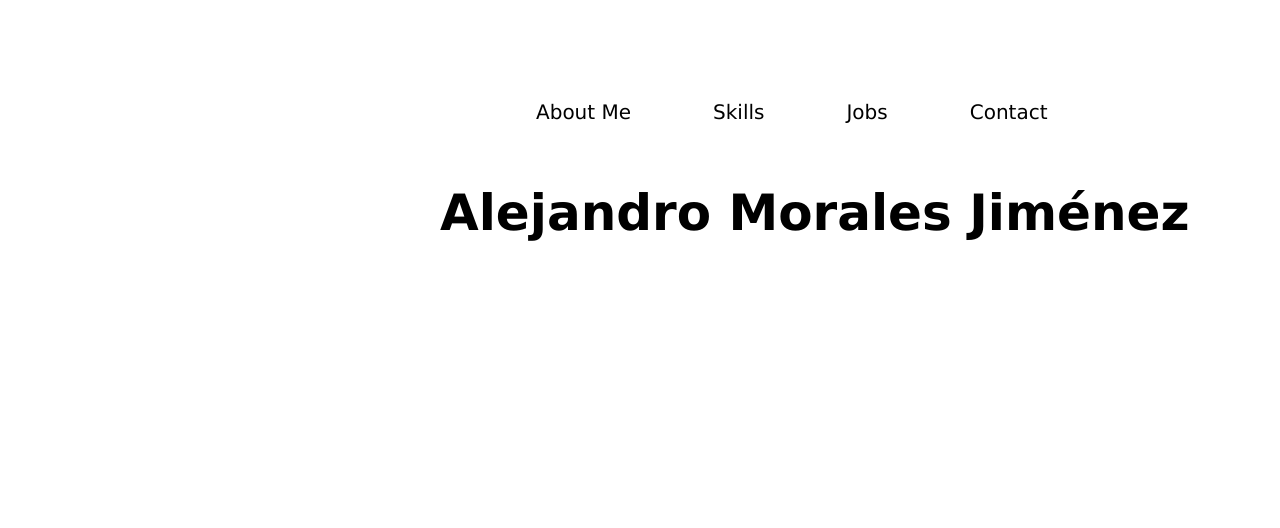
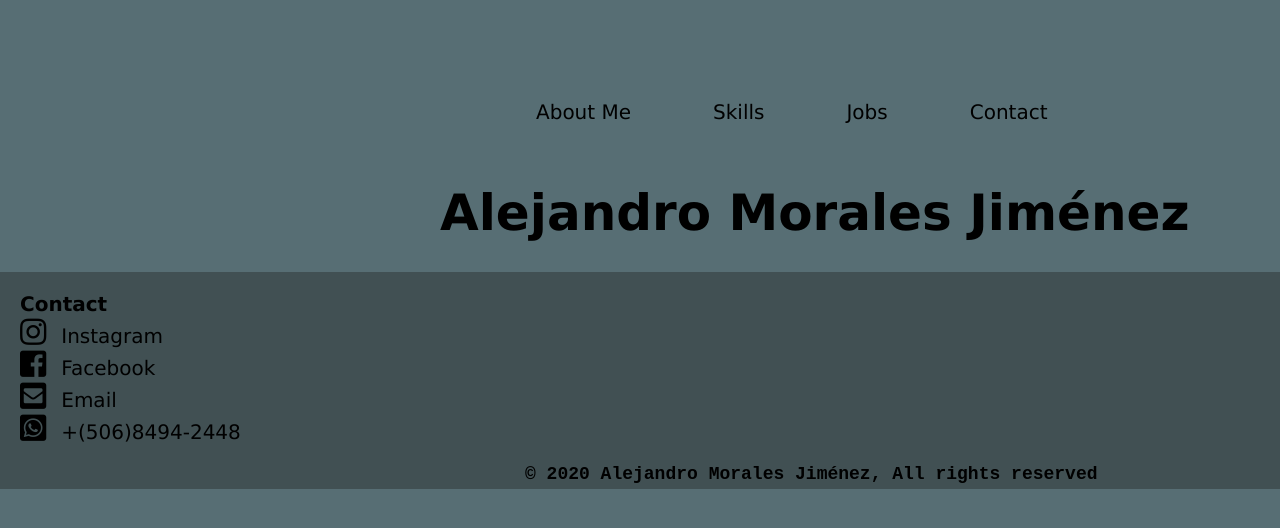
Before and after one commit to ale2206/Portafolio, a plain HTML site: page index.html in a window 1280 px wide. Drawn offline with Linux system fonts and the light colour scheme.

Commit message:
Portafolio

```diff
--- a/CSS/style.css
+++ b/CSS/style.css
@@ -1,8 +1,11 @@
 *{
     margin: 0;
     padding: 0;
-    /*background-color: rgb(87, 110, 116);*/
     font-family: 'Lucida Sans', 'Lucida Sans Regular', 'Lucida Grande', 'Lucida Sans Unicode', Geneva, Verdana, sans-serif;
+}
+
+body{
+    background-color: rgb(87, 110, 116);
 }
 
 .header{
@@ -10,6 +13,7 @@
     align-items: center;
     margin-left: 265px;
     margin-top: 100px;
+    margin-bottom: 30px;
 }
 
 .header--nav{
@@ -34,6 +38,7 @@
     border-color: transparent;
     color: black;
     text-decoration: none;
+    border-radius: 5px;
 }
 
 .nav__link:hover{
@@ -47,3 +52,58 @@
     margin-left: 175px;
     font-size: 50px;
 }
+
+.footer{
+    margin-top: 30px;
+    background: rgb(65, 80, 83);;
+}
+
+.footer__title{
+    font-size: 20px;
+    padding-left: 20px;
+    padding-top: 20px;
+}
+
+.footer__list{
+    list-style: none;
+    margin-left: 20px;
+}
+
+.footer__item{
+    align-items: center;
+    margin-top: 1px
+}
+
+.footer__item i{
+    font-size: 30px;
+    margin-right: 10px
+}
+
+.footer__item i:hover{
+    color: rgb(37, 37, 37);
+}
+
+.footer__link{
+    text-decoration: none;
+    font-size: 20px;
+    color: black;
+    padding: 4px;
+    border: 1px solid;
+    border-color: transparent;
+    border-radius: 5px;
+}
+
+.footer__link:hover{
+    background: rgb(180, 180, 180);
+    color: white;
+    border-color: rgb(172, 164, 164);
+}
+
+.footer__rights{
+    margin-top: 20px;
+    margin-left: 525px;
+    font-family: monospace;
+    font-size: 18px;
+    font-weight: bold;
+    padding-bottom: 5px;
+}
--- a/index.html
+++ b/index.html
@@ -14,13 +14,20 @@
                 <li class="nav__item"><a class="nav__link" href="">About Me</a></li>
                 <li class="nav__item"><a class="nav__link" href="">Skills</a></li>
                 <li class="nav__item"><a class="nav__link" href="">Jobs</a></li>
-                <li class="nav__item"><a class="nav__link" href="">Contact</a></li>
+                <li class="nav__item"><a class="nav__link" href="#4">Contact</a></li>
             </ul>
         </nav>
         <h1 class="header__name">Alejandro Morales Jiménez</h1>
     </header>
-    <footer>
-
+    <footer class="footer" id="4">
+        <h2 class="footer__title">Contact</h2>
+        <ul class="footer__list">
+            <li class="footer__item"><i class="fab fa-instagram"></i><a class="footer__link" href="">Instagram</a></li>
+            <li class="footer__item"><i class="fab fa-facebook-square"></i><a class="footer__link" href="">Facebook</a></li>
+            <li class="footer__item"><i class="fas fa-envelope-square"></i><a class="footer__link" href="">Email</a></li>
+            <li class="footer__item"><i class="fab fa-whatsapp-square"></i><samp class="footer__link">+(506)8494-2448</samp></li>
+        </ul>
+        <p class="footer__rights">© 2020 Alejandro Morales Jiménez, All rights reserved</p>
     </footer>
 </body>
 </html>
```
